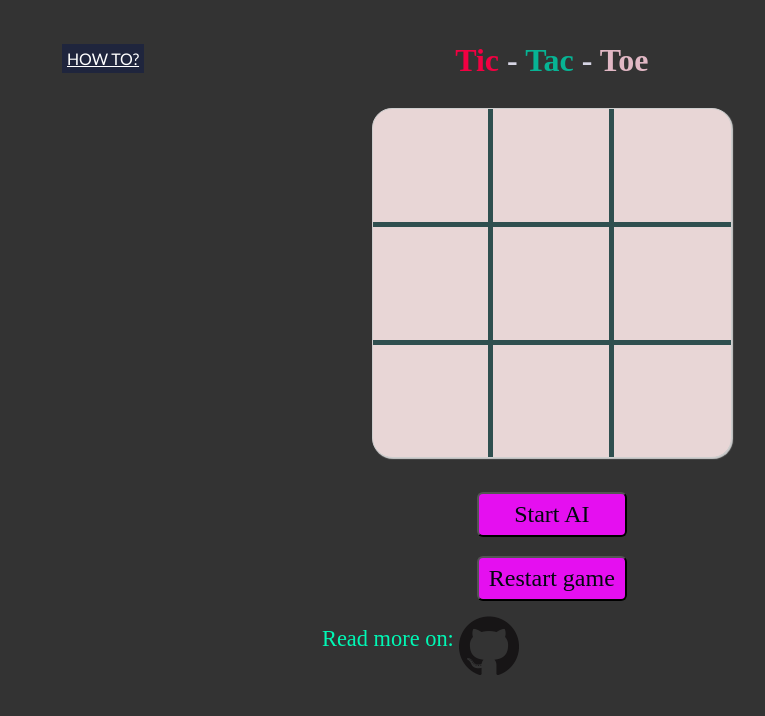
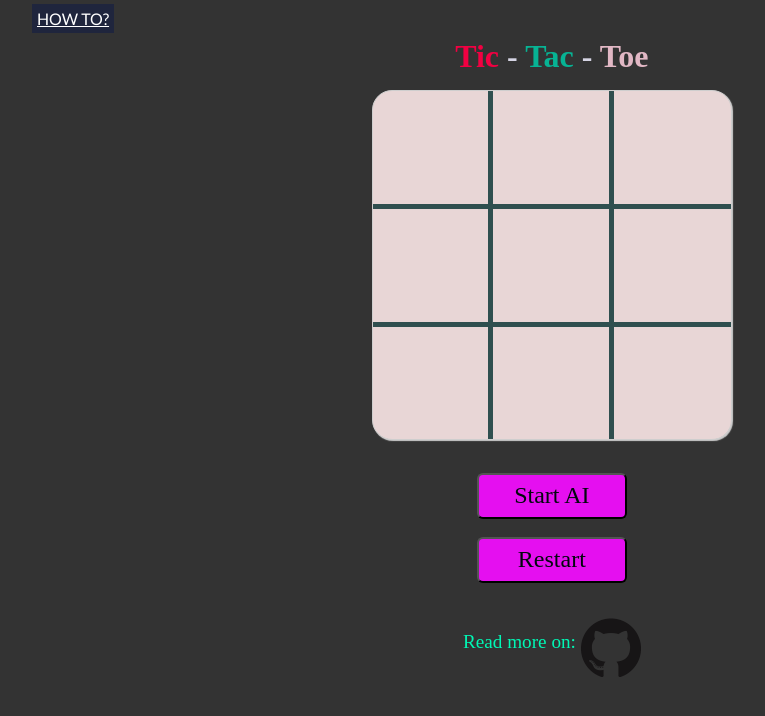
Before and after one commit to akashtadwai/Tic-Tac-Toe, a PHP site: page / in a window 1280 px wide. Shown: the top 716 px of the page, without its empty margins (38-803 px from the left). Run offline with PHP 8.4, Linux system fonts and the light colour scheme.

Commit message:
adjusted views for all ports

```diff
--- a/app/script.js
+++ b/app/script.js
@@ -7,6 +7,7 @@ var board = [
 ];
 $(function () {
     $('.content').hide();
+
 });
 
 var AI = +1;
--- a/index.html
+++ b/index.html
@@ -36,20 +36,23 @@
                         </li>
 
                         <li>3. If you want to start directly click on any cell of <br>
-                             the board else click Start AI.</li>
+                            the board else click Start AI.</li>
                         <li>3. The first player to get 3 of their marks in a <br> row(up, down, across, or diagonally)
                             is the winner.</li>
 
                         <li>4. When all 9 squares are full, the game is over.<br> If no player has 3 marks in a row, the
                             game ends in a tie.</li>
                     </ul>
-                    <p>So, Are you ready?</p><br>
-                    <a class="close" href="#">Got It!</a>
+                    <p>So, Are you ready? &nbsp; <a class="close" href="#">Got It!</a></p><br>
                     <img src="images/sample_play.gif" alt="Sample Play" width="auto" height="auto">
 
                 </div>
             </div>
         </div>
+
+
+        <!-- Game  -->
+
 
         <div class="game">
             <!-- Heading -->
@@ -80,17 +83,18 @@
 
             <br>
             <input type="button" value="Start AI" id="bnt-firststart" onclick="firstStart(this)" /> &nbsp &nbsp
-            <input type="button" value="Restart game" id="bnt-restart" onclick="restartBnt(this)" />
+            <input type="button" value="Restart" id="bnt-restart" onclick="restartBnt(this)" />
+
             <footer>
+                <span id="color">Read more on: </span>
+                <a href="https://github.com/akashtadwai/Tic-Tac-Toe/blob/master/README.md" target="_blank">
+                    <img src="images/GitHub-Mark-120px-plus.png" alt="Minimax" width="60" height="60" border="0">
+                </a>
 
-                <p>
-                    <span id="color">Read more on: </span>
-                    <a href="https://github.com/akashtadwai/Tic-Tac-Toe/blob/master/README.md" target="_blank">
-                        <img src="images/GitHub-Mark-120px-plus.png" alt="Minimax" width="60" height="60" border="0">
-                    </a>
-                </p>
             </footer>
         </div>
         <script src="https://code.jquery.com/jquery-3.5.0.js"></script>
         <script type="text/javascript" src="app/script.js"></script>
     </body>
+
+</html>
--- a/styles/board.css
+++ b/styles/board.css
@@ -8,14 +8,14 @@ body {
     padding: 0;
 }
 
-/***** Instructions ****/
+/* Instrcutions */
 
 #how {
     z-index: 1;
     cursor: pointer;
-    position: relative;
-    left: 100px;
-    top: 50px;
+    position: absolute;
+    left: 70px;
+    top: 10px;
     color: #fff;
     font-weight: normal;
     font-family: lato;
@@ -104,6 +124,7 @@ header {
 }
 
 h1 {
+    padding-top: 15px;
     color: rgb(214, 213, 228);
 }
 
@@ -200,11 +219,12 @@ a:visited {
     color: rgb(2, 8, 14);
     border-radius: 6px;
     cursor: pointer;
+    z-index: 1;
 }
 
 #bnt-firststart:hover,
 #bnt-restart:hover {
-    background: #1DC5FF;
+    background: rgb(234, 55, 0);
 }
 
 #bnt-restart:active,
@@ -217,15 +237,13 @@ a:visited {
     background: #CECECE;
 }
 
-/***** Footer ******/
 footer {
-    padding-bottom: 60px;
-    position: absolute;
-    bottom: 50px;
-    margin-left: auto;
-    margin-bottom: 20px;
-    left: 10px;
-    margin-right: auto;
+    position: relative;
+    width: 100%;
+    left: 0em;
+    bottom: 25px;
+    margin-top: 30px;
+    text-align: center;
 }
 
 footer #color {
```
Also changed, not shown: other parts of styles/board.css (+27 -9 lines).
